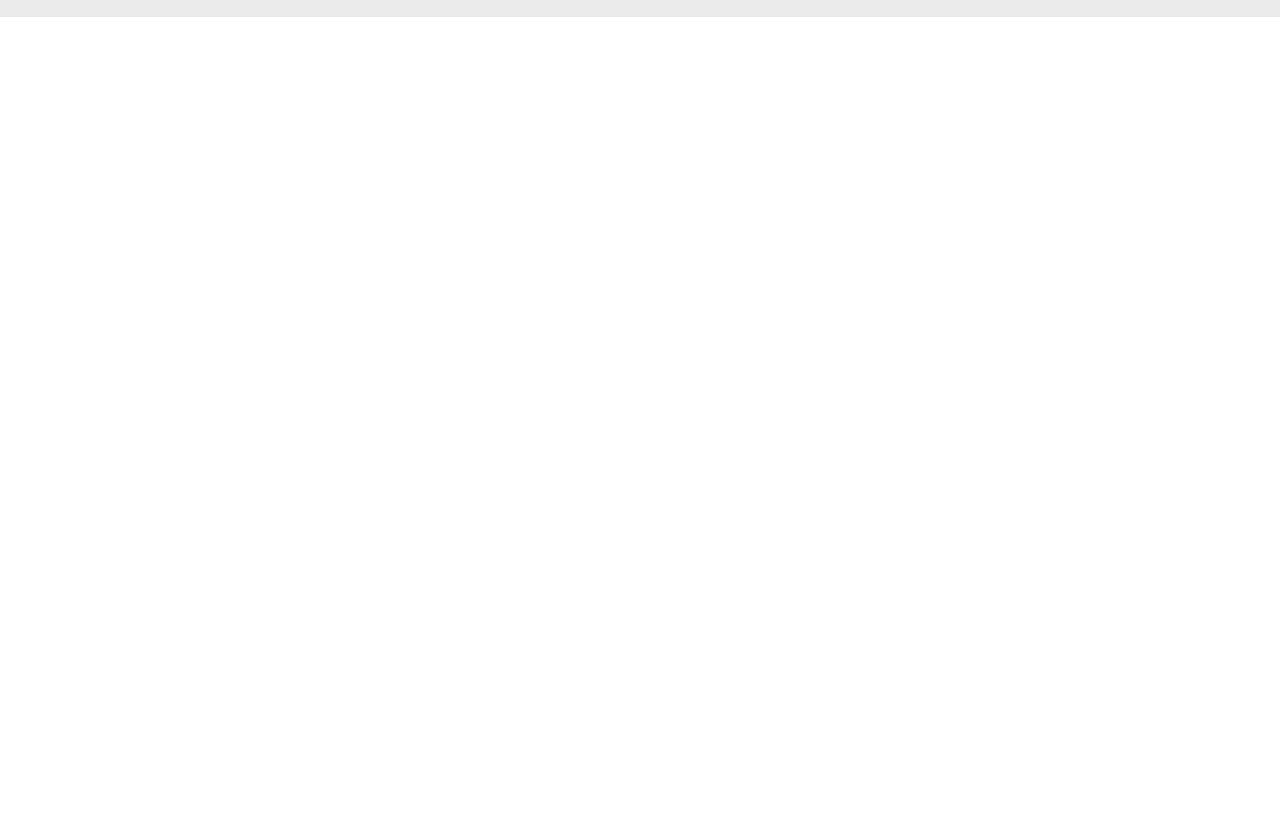
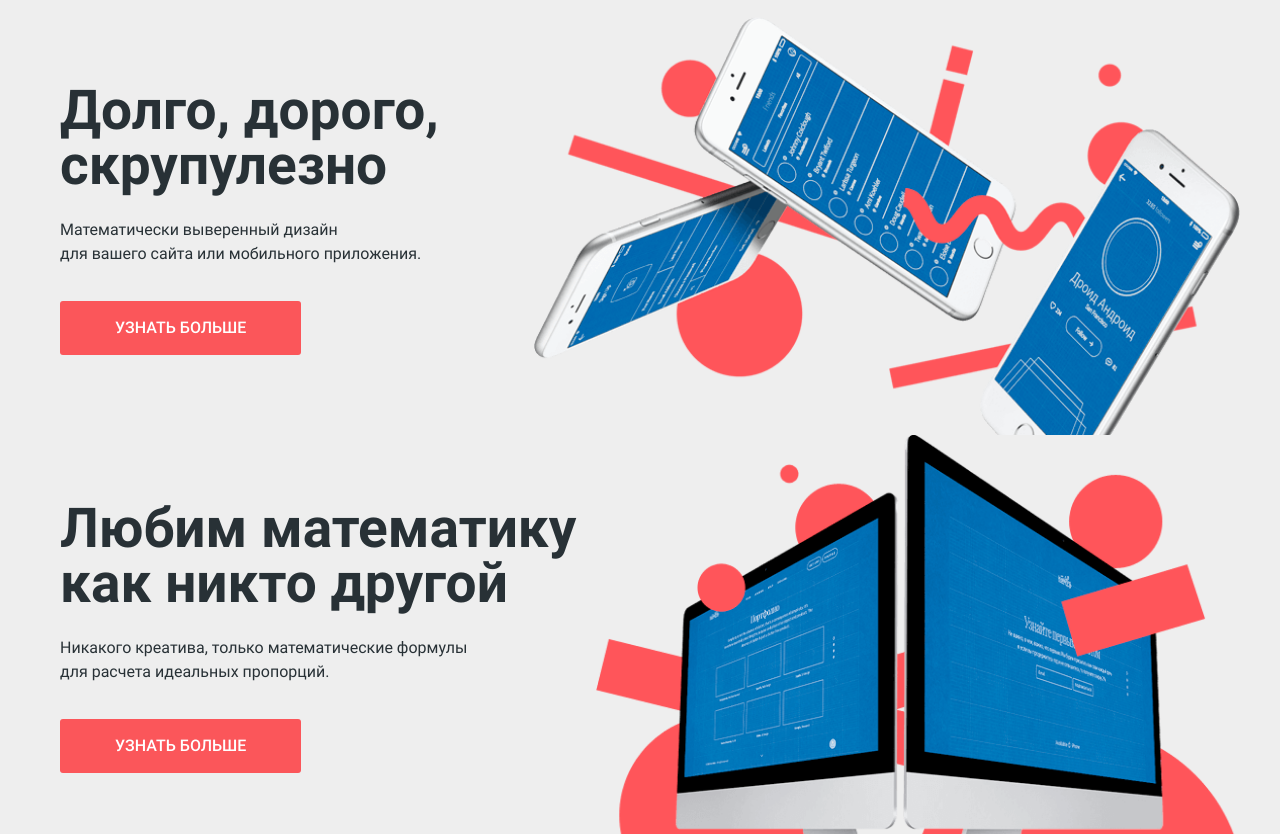
Before and after one commit to Muhammadjewel/nerds, a plain HTML site: page index.html in a window 1280 px wide. Shown: the part 118-952 px from the top of the page. Before the commit the page ends 800 px from the top, so only its background shows below. Drawn offline with Linux system fonts and the light colour scheme.

Commit message:
Create promo-slider WIP

```diff
--- a/css/styles.css
+++ b/css/styles.css
@@ -45,6 +45,17 @@ img {
   max-width: 100%;
   height: auto;
 }
+/* visually-hidden */
+.visually-hidden {
+  position: absolute;
+  width: 1px;
+  height: 1px;
+  margin: -1px;
+  border: 0;
+  padding: 0;
+  clip: rect(0 0 0 0);
+  overflow: hidden;
+}
 /* container */
 .container {
   max-width: 1200px;
@@ -52,9 +63,33 @@ img {
   margin-left: auto;
   margin-right: auto;
 }
+/* BUTTON */
+.button {
+  display: inline-block;
+  padding: 18px 55px;
+  border-radius: 3px;
+  line-height: 18px;
+  font-weight: 500;
+  color: #fff;
+  text-decoration: none;
+  text-transform: uppercase;
+}
+.button:active {
+  color: rgba(255, 255, 255, 0.3);
+  box-shadow: inset 0 3px rgba(0, 0, 0, 0.1);
+}
+.button--red {
+  background-color: #fb565a;
+}
+.button--red:hover {
+  background-color: #e74246;
+}
+.button--red:active {
+  background-color: #d7373b;
+}
 /* SITE-HEADER */
 .site-header {
-  background-color: #ebebeb;
+  background-color: #eee;
 }
 /* SITENAV */
 .sitenav {
@@ -161,6 +196,44 @@ img {
 .shopping-cart-link__text {
   margin-left: 25px;
 }
+/* PROMO-SLIDER */
+.promo-slider {
+  background-color: #eee;
+}
+.promo-slider__track {
+  padding: 0;
+  margin: 0;
+  list-style-type: none;
+}
+.promo-slide__container {
+  padding-top: 66px;
+  padding-bottom: 80px;
+  background-repeat: no-repeat;
+  background-position: right bottom;
+  background-size: contain;
+}
+.promo-slide__container--design {
+  background-image: url("../img/slide1.png");
+}
+.promo-slide__container--precision {
+  background-image: url("../img/slide2.png");
+}
+.promo-slide__container--night {
+  background-image: url("../img/slide3.png");
+}
+.promo-slide__content {
+  width: 520px;
+}
+.promo-slide__heading {
+  margin-top: 0;
+  margin-bottom: 25px;
+  font-size: 55px;
+  line-height: 1;
+}
+.promo-slide__text {
+  margin-top: 0;
+  margin-bottom: 35px;
+}
 /* Media queries */
 @media only screen and (max-width: 1050px) {
   .sitenav__container {
--- a/index.html
+++ b/index.html
@@ -51,6 +51,47 @@
   </header>
 
 
+  <!-- MAIN -->
+  <main class="main-content">
+    <!-- PROMO-SLIDER -->
+    <section class="promo-slider">
+      <h2 class="visually-hidden">Слайдер промоакций</h2>
+
+      <ul class="promo-slider__track">
+        <li class="promo-slider__item promo-slide">
+          <div class="container promo-slide__container promo-slide__container--design">
+            <section class="promo-slide__content">
+              <h3 class="promo-slide__heading">Долго, дорого, скрупулезно</h3>
+              <p class="promo-slide__text">Математически выверенный дизайн<br>для вашего сайта или мобильного приложения.</p>
+              <a class="button button--red" href="#">Узнать больше</a>
+            </section>
+          </div>
+        </li>
+        <li class="promo-slider__item promo-slide">
+          <div class="container promo-slide__container promo-slide__container--precision">
+            <section class="promo-slide__content">
+              <h3 class="promo-slide__heading">Любим математику как никто другой</h3>
+              <p class="promo-slide__text">Никакого креатива, только математические формулы <br>для расчета идеальных пропорций.</p>
+              <a class="button button--red" href="#">Узнать больше</a>
+            </section>
+          </div>
+        </li>
+        <li class="promo-slider__item promo-slide">
+          <div class="container promo-slide__container promo-slide__container--night">
+            <section class="promo-slide__content">
+              <h3 class="promo-slide__heading">Только ночь, только хардкор</h3>
+              <p class="promo-slide__text">Работать днем, как все? Мы против этого. <br>Ближе к полуночи работа только начинается.
+              </p>
+              <a class="button button--red" href="#">Узнать больше</a>
+            </section>
+          </div>
+        </li>
+      </ul>
+    </section>
+
+  </main>
+
+
   <script src="js/main.js"></script>
 </body>
 </html>
```
Also changed, not shown: img/slide1.png (added), img/slide2.png (added), img/slide3.png (added).
